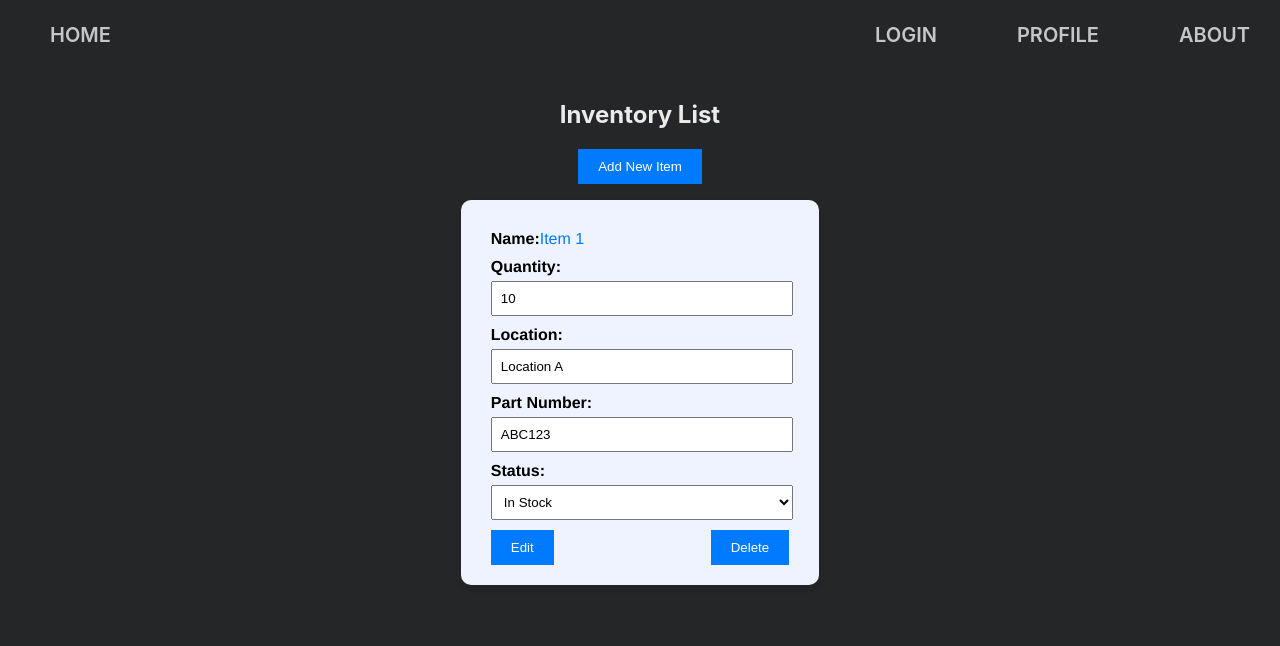
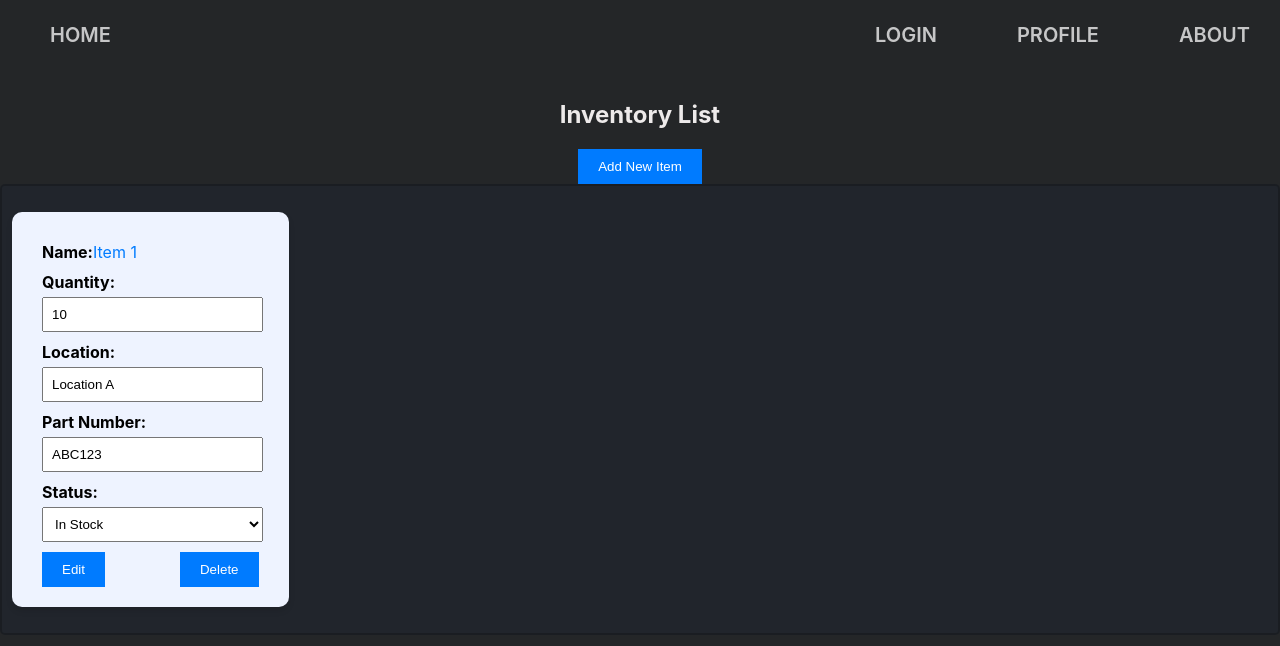
Before and after one commit to ozalboher/IntegratorPortal, a React (Create React App) app in the folder my-app/: page /inventory-list in a window 1280 px wide. Shown: the top 646 px of the page. Built offline with nearby package versions, Linux system fonts and the light colour scheme.

Commit message:
Changes for inventory layout

```diff
--- a/my-app/src/Components/StationInfo/StationInfo.jsx
+++ b/my-app/src/Components/StationInfo/StationInfo.jsx
@@ -81,7 +81,7 @@ export const StationInfo = (props) => {
         isEditing: false,
       },
     ]);
-    setIsAddingNewItem(false);
+
     setNewItem({
       name: '',
       quantity: 0,
--- a/my-app/src/Components/StationSelect/StationSelect.css
+++ b/my-app/src/Components/StationSelect/StationSelect.css
@@ -18,7 +18,6 @@
     grid-template-columns: repeat(3, 1fr);
     /* grid-template-columns: repeat(auto-fit, minmax(3, 1fr)); */
     gap: 50px;
-
   }
   .ws-logo{
     width: 250px;
--- a/my-app/src/Views/InventoryList/InventoryList.css
+++ b/my-app/src/Views/InventoryList/InventoryList.css
@@ -1,12 +1,17 @@
 /* src/components/InventoryList.css */
 
 .inventory-container {
-    font-family: 'Helvetica', sans-serif;
-    max-width: 2200px;
-    margin: 0 auto;
+
     display: flex;
+    flex-direction: column;
     align-items: center;
     justify-content: center;
+    padding: 10px;
+    border: 2px solid #00000035;
+    border-radius: 5px;
+    background-color: rgba(31, 40, 53, 0.345);
+
+
   }
 
   .inventory-title {
@@ -26,12 +31,14 @@
     padding: 0;
     display: flex;
     flex-wrap: wrap;
-    gap: 10px;
+    display: grid;
+    grid-template-columns: repeat(4, 1fr);
+    /* grid-template-columns: repeat(auto-fit, minmax(3, 1fr)); */
+    gap: 50px;
   }
 
   /* Each item takes one-sixth of the available width */
   .inventory-item {
-    margin-bottom: 10px; /* Adjusted margin between rows */
     background-color:#eef3ff;
     border-radius: 10px;
     padding: 20px;
--- a/my-app/src/Views/Workstations/XrWs/XrWs.jsx
+++ b/my-app/src/Views/Workstations/XrWs/XrWs.jsx
@@ -5,7 +5,7 @@ import {StationInfo } from '../../../Components/StationInfo/StationInfo';
 
 export const XrWs = () => {
     const [items, setItems] = useState([{ id: 1, name: 'New Station' }]);// Send the information to the StationSelect component
-    const [items2, setItems2] = useState([{ id: 1, name: 'New Station' }]);// Send the information to the StationSelect component
+    const [items2, setItems2] = useState([{ id: 1, name: 'New PC' }]);// Send the information to the StationInfo component
 
     const [wsName, setWsName] = useState('');// Set the wsName state to the selected station name
     return (
```
